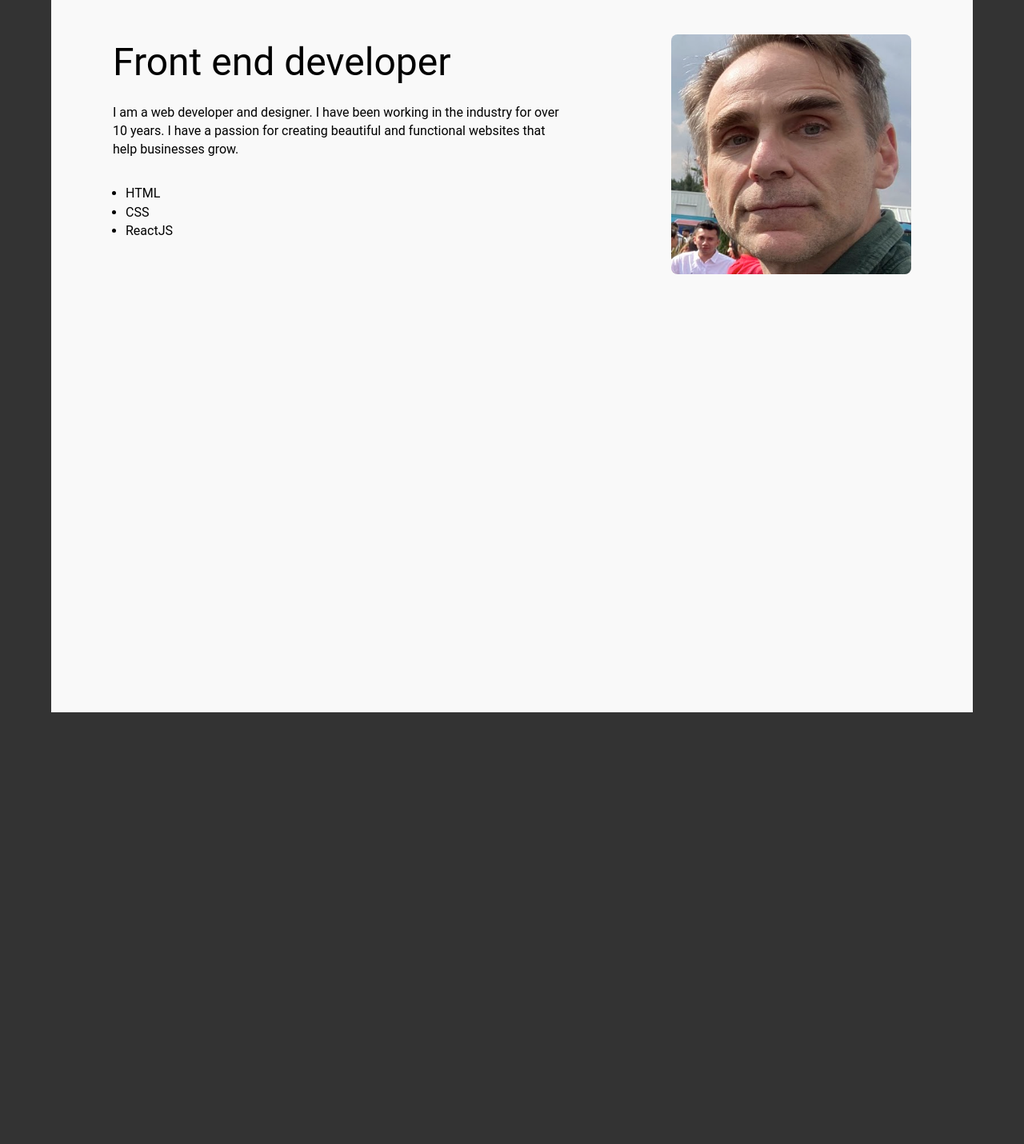
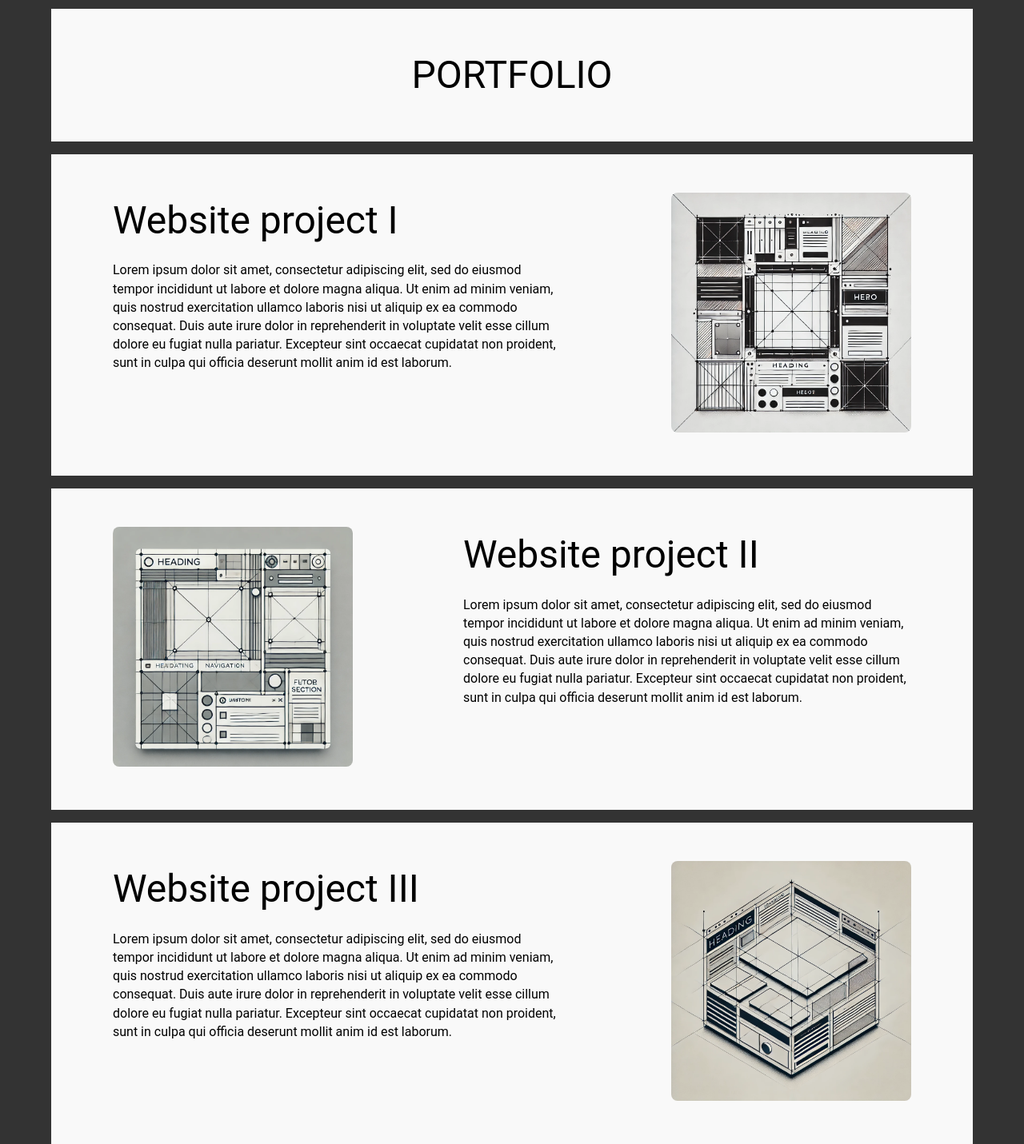
Before and after one commit to darenjm/personal-website-project, a plain HTML site: page portfolio.html in a window 1280 px wide. Shown: the part 100-1531 px from the top of the page at 80% size. Before the commit the page ends 991 px from the top, so only its background shows below. Drawn offline with Linux system fonts and the light colour scheme.

Commit message:
Added content to the portfolio and about page

```diff
--- a/portfolio.html
+++ b/portfolio.html
@@ -22,23 +22,64 @@
         </div>
       </div>
     </header>
-        <section>
-      <div class="inner-wrapper default-padding flex-row vh-max">
+    <section>
+      <div
+        class="inner-wrapper default-padding flex-row"
+        style="margin: 1rem auto 1rem auto"
+      >
+        <h1 class="page-title text-caps">Portfolio</h1>
+      </div>
+    </section>
+    <section class="flex-col">
+      <div class="inner-wrapper default-padding flex-row">
         <div class="flex-col col-50">
-          <h1 class="page-title">Front end developer</h1>
+          <h2 class="page-title">Website project I</h2>
           <p>
-            I am a web developer and designer. I have been working in the
-            industry for over 10 years. I have a passion for creating beautiful
-            and functional websites that help businesses grow.
+            Lorem ipsum dolor sit amet, consectetur adipiscing elit, sed do
+            eiusmod tempor incididunt ut labore et dolore magna aliqua. Ut enim
+            ad minim veniam, quis nostrud exercitation ullamco laboris nisi ut
+            aliquip ex ea commodo consequat. Duis aute irure dolor in
+            reprehenderit in voluptate velit esse cillum dolore eu fugiat nulla
+            pariatur. Excepteur sint occaecat cupidatat non proident, sunt in
+            culpa qui officia deserunt mollit anim id est laborum.
           </p>
-          <ul style="list-style-type: disc;">
-            <li>HTML</li>
-            <li>CSS</li>
-            <li>ReactJS</li>
-          </ul>
         </div>
         <div class="col-50">
-            <img class="portrait"src="images/darenJM.png" alt="Developer" />
+          <img class="portrait" src="images/image1.png" alt="Website" />
+        </div>
+      </div>
+      <div class="inner-wrapper default-padding flex-row row-reverse">
+        <div class="flex-col col-50">
+          <h2 class="page-title">Website project II</h2>
+          <p>
+            Lorem ipsum dolor sit amet, consectetur adipiscing elit, sed do
+            eiusmod tempor incididunt ut labore et dolore magna aliqua. Ut enim
+            ad minim veniam, quis nostrud exercitation ullamco laboris nisi ut
+            aliquip ex ea commodo consequat. Duis aute irure dolor in
+            reprehenderit in voluptate velit esse cillum dolore eu fugiat nulla
+            pariatur. Excepteur sint occaecat cupidatat non proident, sunt in
+            culpa qui officia deserunt mollit anim id est laborum.
+          </p>
+        </div>
+        <div class="col-50">
+          <img class="portrait" src="images/image2.png" alt="Website" />
+        </div>
+      </div>
+      <div class="inner-wrapper default-padding flex-row">
+        <div class="flex-col col-50">
+          <h2 class="page-title">Website project III</h2>
+          <p>
+            Lorem ipsum dolor sit amet, consectetur adipiscing elit, sed do
+            eiusmod tempor incididunt ut labore et dolore magna aliqua. Ut enim
+            ad minim veniam, quis nostrud exercitation ullamco laboris nisi ut
+            aliquip ex ea commodo consequat. Duis aute irure dolor in
+            reprehenderit in voluptate velit esse cillum dolore eu fugiat nulla
+            pariatur. Excepteur sint occaecat cupidatat non proident, sunt in
+            culpa qui officia deserunt mollit anim id est laborum.
+          </p>
+        </div>
+        <div class="col-50">
+          <img class="portrait" src="images/image3.png" alt="Website" />
         </div>
       </div>
     </section>
--- a/styles/styles.css
+++ b/styles/styles.css
@@ -159,3 +159,11 @@ ul {
   width: 300px;
   object-fit: cover;
 }
+
+.row-reverse{
+    flex-direction: row-reverse;
+}
+
+.text-caps {
+    text-transform: uppercase;
+}
```
Also changed, not shown: about.html (+29 -2 lines), images/image1.png (added), images/image2.png (added), images/image3.png (added).
